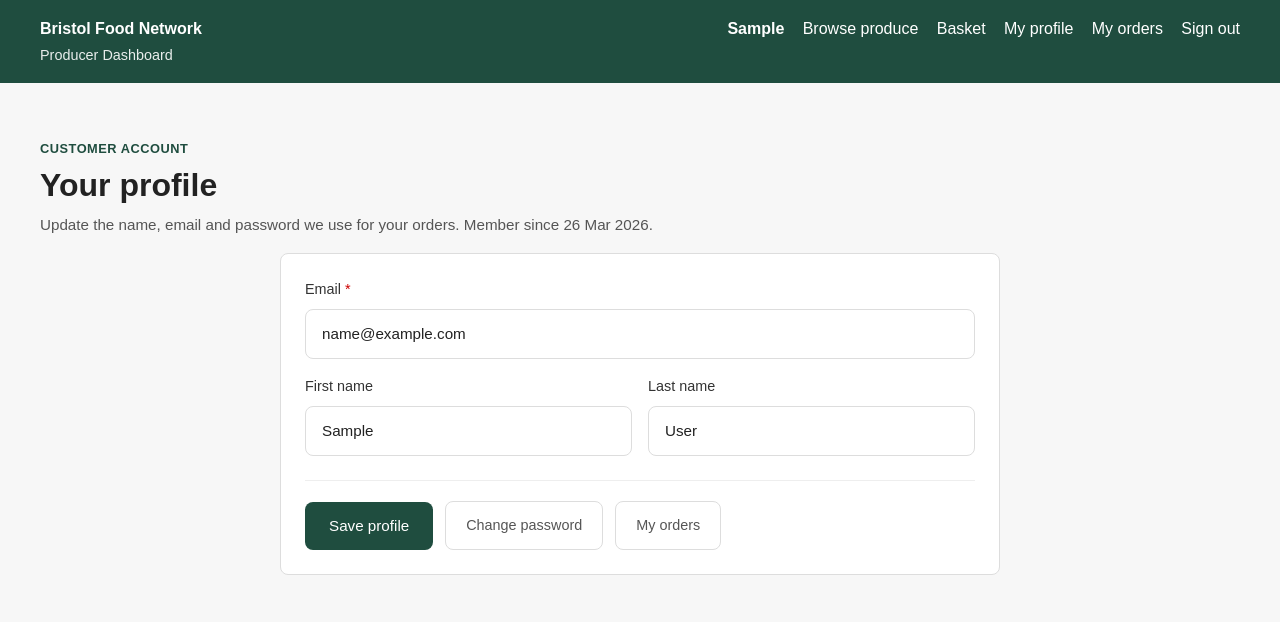
After one commit to FinlayRed/DESD, a Django app: page /customer/profile/ in a window 1280 px wide. The commit adds this page. Shown: the top 622 px of the page. Run offline with Django 5.2, Linux system fonts and the light colour scheme; the visitor is signed in with stand-in values (Sample User, id 1); data that the repository does not hold is empty.

Commit message:
Added customer profile page

```diff
--- a/core/forms.py
+++ b/core/forms.py
@@ -131,10 +131,22 @@ class CustomerLoginForm(forms.Form):
 
 class CustomerRegisterForm(UserCreationForm):
     email = forms.EmailField()
+    first_name = forms.CharField(
+        max_length=150,
+        required=True,
+        strip=True,
+        widget=forms.TextInput(attrs={"autocomplete": "given-name"}),
+    )
+    last_name = forms.CharField(
+        max_length=150,
+        required=True,
+        strip=True,
+        widget=forms.TextInput(attrs={"autocomplete": "family-name"}),
+    )
 
     class Meta(UserCreationForm.Meta):
         model = User
-        fields = ("email",)
+        fields = ("email", "first_name", "last_name")
 
     def clean_email(self):
         email = self.cleaned_data["email"].strip().lower()
@@ -147,6 +159,34 @@ class CustomerRegisterForm(UserCreationForm):
         email = self.cleaned_data["email"]
         user.email = email
         user.username = email
+        user.first_name = self.cleaned_data["first_name"].strip()
+        user.last_name = self.cleaned_data["last_name"].strip()
+        if commit:
+            user.save()
+        return user
+
+
+class CustomerProfileForm(forms.ModelForm):
+    class Meta:
+        model = User
+        fields = ("email", "first_name", "last_name")
+        widgets = {
+            "email": forms.EmailInput(attrs={"autocomplete": "email"}),
+            "first_name": forms.TextInput(attrs={"autocomplete": "given-name"}),
+            "last_name": forms.TextInput(attrs={"autocomplete": "family-name"}),
+        }
+
+    def clean_email(self):
+        email = self.cleaned_data["email"].strip().lower()
+        qs = User.objects.exclude(pk=self.instance.pk)
+        if qs.filter(email__iexact=email).exists() or qs.filter(username__iexact=email).exists():
+            raise forms.ValidationError("An account with this email already exists.")
+        return email
+
+    def save(self, commit=True):
+        user = super().save(commit=False)
+        user.email = self.cleaned_data["email"].strip().lower()
+        user.username = user.email
         if commit:
             user.save()
         return user
--- a/core/static/core/css/producer-form.css
+++ b/core/static/core/css/producer-form.css
@@ -263,7 +263,7 @@
   font-size: 0.95rem;
   font-weight: 500;
   color: #fff;
-  background: rgba(40, 110, 240, 0.95);
+  background: #1f4d3f;
   border: none;
   border-radius: 8px;
   cursor: pointer;
@@ -272,12 +272,12 @@
 
 .form-actions .btn-primary:hover,
 .form-actions button.primary:hover {
-  background: #286ef0;
+  background: #174a3a;
 }
 
 .form-actions .btn-primary:focus,
 .form-actions button.primary:focus {
-  outline: 2px solid #286ef0;
+  outline: 2px solid #1f4d3f;
   outline-offset: 2px;
 }
 
--- a/core/templates/core/base.html
+++ b/core/templates/core/base.html
@@ -50,13 +50,16 @@
         }
         .top-nav {
             display: flex;
-            gap: 0.5rem;
+            gap: 0.65rem 1.15rem;
             flex-wrap: wrap;
             align-items: center;
             justify-content: flex-end;
         }
         .top-nav form {
             margin: 0;
+        }
+        .top-nav .nav-user {
+            font-weight: 700;
         }
         .site-shell {
             max-width: 1100px;
@@ -465,6 +468,11 @@
                 <span>Producer Dashboard</span>
             </a>
             <nav class="top-nav">
+                {% if user.is_authenticated %}
+                    {% if not user.producer %}
+                        <span class="nav-user">{% if user.first_name %}{{ user.first_name }}{% else %}{{ user.get_username }}{% endif %}</span>
+                    {% endif %}
+                {% endif %}
                 <a href="{% url 'core:customer-product-list' %}">Browse produce</a>
                 <a href="{% url 'core:cart' %}">Basket</a>
                 {% if user.is_authenticated %}
@@ -481,7 +489,7 @@
                             <button type="submit">Log out</button>
                         </form>
                     {% else %}
-                        <span class="nav-user">{{ user.get_username }}</span>
+                        <a href="{% url 'core:customer-profile' %}">My profile</a>
                         <a href="{% url 'core:customer-orders' %}">My orders</a>
                         <a href="{% url 'core:customer-logout' %}">Sign out</a>
                     {% endif %}
--- /dev/null
+++ b/core/templates/core/customer_profile_form.html
@@ -0,0 +1,58 @@
+{% extends "core/base.html" %}
+{% load static %}
+
+{% block title %}My profile{% endblock %}
+
+{% block extra_css %}
+<link rel="stylesheet" href="{% static 'core/css/producer-form.css' %}">
+{% endblock %}
+
+{% block content %}
+<div class="page-intro">
+    <div>
+        <div class="eyebrow">Customer account</div>
+        <h1>Your profile</h1>
+        <p>Update the name, email and password we use for your orders. Member since {{ object.date_joined|date:"j M Y" }}.</p>
+    </div>
+</div>
+
+<div class="minimal-form-wrap">
+    <div class="minimal-form">
+        <form method="post" novalidate>
+            {% csrf_token %}
+
+            {% if form.non_field_errors %}
+            <div class="form-errors">
+                {{ form.non_field_errors }}
+            </div>
+            {% endif %}
+
+            <div class="form-field{% if form.email.errors %} has-error{% endif %}">
+                <label for="{{ form.email.id_for_label }}">Email <span class="required">*</span></label>
+                {{ form.email }}
+                {{ form.email.errors }}
+            </div>
+
+            <div class="form-row two-col">
+                <div class="form-field{% if form.first_name.errors %} has-error{% endif %}">
+                    <label for="{{ form.first_name.id_for_label }}">First name</label>
+                    {{ form.first_name }}
+                    {{ form.first_name.errors }}
+                </div>
+
+                <div class="form-field{% if form.last_name.errors %} has-error{% endif %}">
+                    <label for="{{ form.last_name.id_for_label }}">Last name</label>
+                    {{ form.last_name }}
+                    {{ form.last_name.errors }}
+                </div>
+            </div>
+
+            <div class="form-actions">
+                <button type="submit" class="btn-primary">Save profile</button>
+                <a href="{% url 'core:customer-password-change' %}" class="btn-secondary">Change password</a>
+                <a href="{% url 'core:customer-orders' %}" class="btn-secondary">My orders</a>
+            </div>
+        </form>
+    </div>
+</div>
+{% endblock %}
--- a/core/urls.py
+++ b/core/urls.py
@@ -3,7 +3,9 @@ from django.urls import path, include
 
 from .views import (
     CustomerLoginView,
+    CustomerPasswordChangeView,
     CustomerProductBrowseView,
+    CustomerProfileUpdateView,
     CustomerRegisterView,
     HomeView,
     ProducerContentCreateView,
@@ -50,6 +52,8 @@ urlpatterns = [
     path("customer/checkout/", CheckoutView.as_view(), name="customer-checkout"),
     path("customer/login/", CustomerLoginView.as_view(), name="customer-login"),
     path("customer/register/", CustomerRegisterView.as_view(), name="customer-register"),
+    path("customer/profile/", CustomerProfileUpdateView.as_view(), name="customer-profile"),
+    path("customer/profile/password/", CustomerPasswordChangeView.as_view(), name="customer-password-change"),
     path("customer/logout/", user_logout_view, name="customer-logout"),
     path("cart/", CartView.as_view(), name="cart"),
     path("cart/add/<int:product_id>/", AddToCartView.as_view(), name="cart-add"),
--- a/core/views.py
+++ b/core/views.py
@@ -1,6 +1,7 @@
 from django.contrib import messages
-from django.contrib.auth import login, logout
+from django.contrib.auth import get_user_model, login, logout
 from django.contrib.auth.mixins import LoginRequiredMixin
+from django.contrib.auth.views import PasswordChangeView
 from django.db.models import Prefetch, Q
 from django.shortcuts import redirect
 from django.urls import reverse, reverse_lazy
@@ -9,6 +10,7 @@ from django.views.generic import CreateView, DeleteView, DetailView, FormView, L
 
 from .forms import (
     CustomerLoginForm,
+    CustomerProfileForm,
     CustomerRegisterForm,
     ProducerContentForm,
     ProducerLoginForm,
@@ -38,6 +40,21 @@ class ProducerAccessMixin(LoginRequiredMixin):
         except Producer.DoesNotExist:
             messages.error(request, "Please register as a producer to access the producer workspace.")
             return redirect("core:producer-register")
+        return super().dispatch(request, *args, **kwargs)
+
+
+class CustomerAccessMixin(LoginRequiredMixin):
+    login_url = "/customer/login/"
+
+    def dispatch(self, request, *args, **kwargs):
+        if not request.user.is_authenticated:
+            return self.handle_no_permission()
+        if Producer.objects.filter(user=request.user).exists():
+            messages.error(
+                request,
+                "Producer accounts should manage their profile from the producer workspace.",
+            )
+            return redirect("core:dashboard")
         return super().dispatch(request, *args, **kwargs)
 
 
@@ -100,6 +117,29 @@ class CustomerRegisterView(FormView):
     def form_valid(self, form):
         user = form.save()
         login(self.request, user)
+        return super().form_valid(form)
+
+
+class CustomerProfileUpdateView(CustomerAccessMixin, UpdateView):
+    model = get_user_model()
+    form_class = CustomerProfileForm
+    template_name = "core/customer_profile_form.html"
+    success_url = reverse_lazy("core:customer-profile")
+
+    def get_object(self, queryset=None):
+        return self.request.user
+
+    def form_valid(self, form):
+        messages.success(self.request, "Your profile was updated.")
+        return super().form_valid(form)
+
+
+class CustomerPasswordChangeView(CustomerAccessMixin, PasswordChangeView):
+    template_name = "core/customer_password_change.html"
+    success_url = reverse_lazy("core:customer-profile")
+
+    def form_valid(self, form):
+        messages.success(self.request, "Your password was updated.")
         return super().form_valid(form)
 
 
```
Also changed, not shown: core/templates/core/customer_password_change.html (added, +58 -0 lines), core/templates/core/customer_register.html (+14 -0 lines), core/tests.py (+119 -0 lines).
